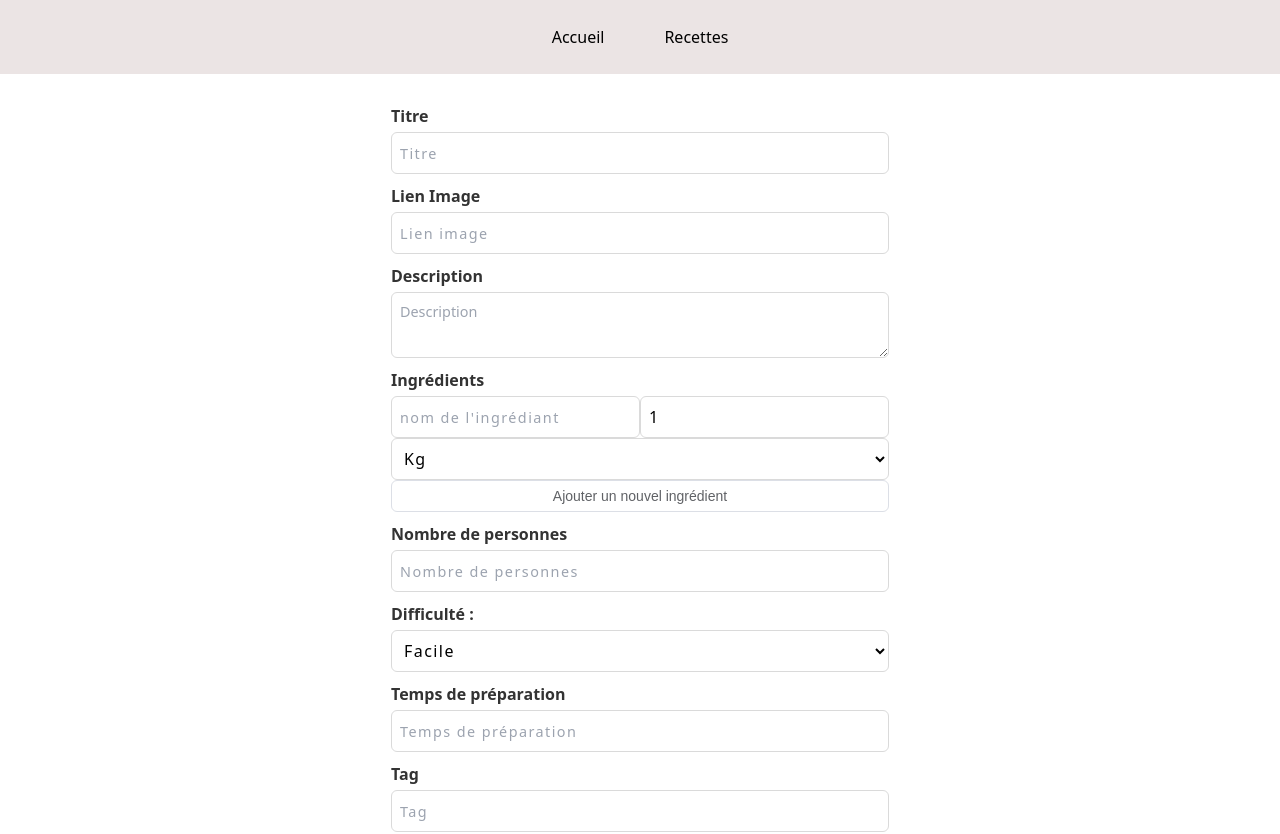
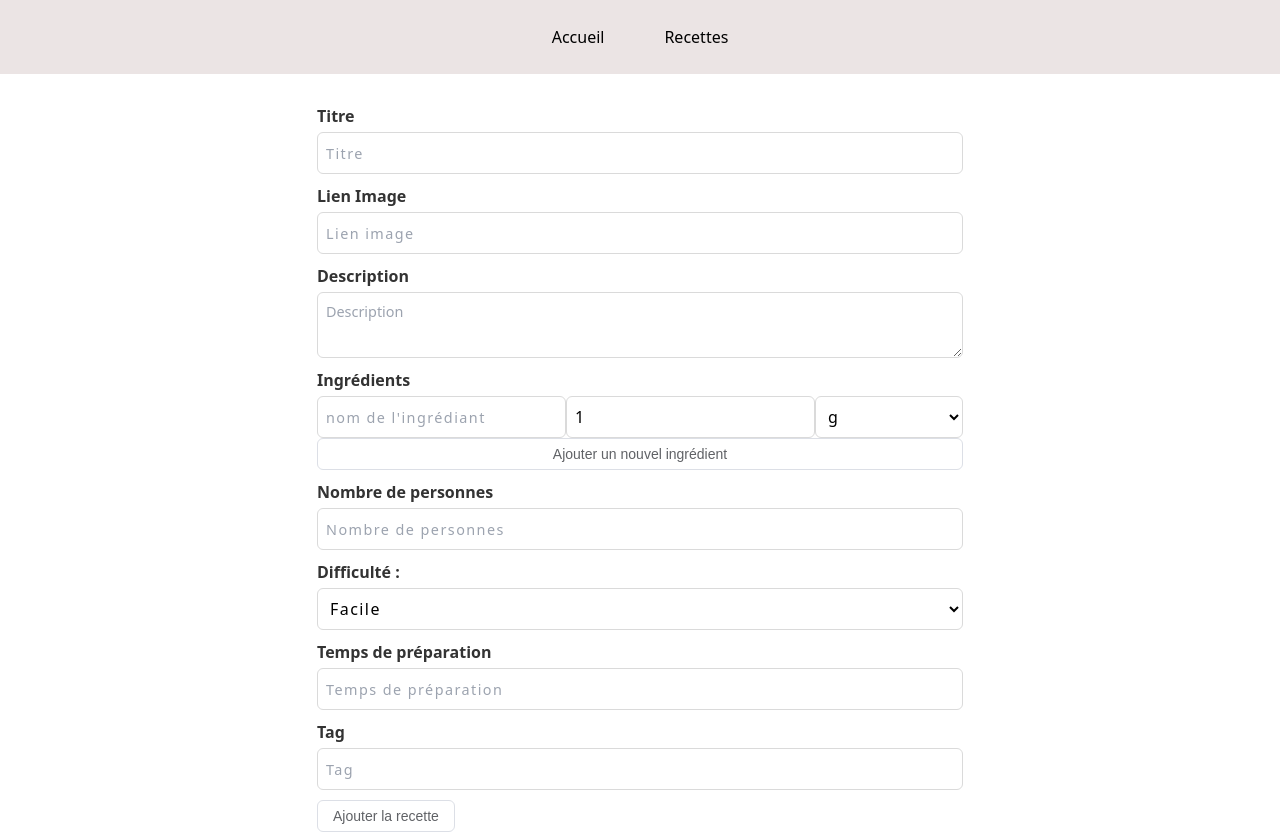
Before and after one commit to Dsaquel/recette-de-cuisine, a React (Vite) app: page /recipe in a window 1280 px wide. Shown: the top 834 px of the page. Built offline with nearby package versions, Linux system fonts and the light colour scheme.

Commit message:
finish form

```diff
--- a/src/components/FormRecipe/FormRecipe.tsx
+++ b/src/components/FormRecipe/FormRecipe.tsx
@@ -1,5 +1,5 @@
 import { useRecipes } from "@/contexts/Recipe";
-import { Difficulty, IRecipe, IIngredient, UnitMeasure  } from "@/types/recipe";
+import { Difficulty, IRecipe, IIngredient, UnitMeasure } from "@/types/recipe";
 import { useForm } from "react-hook-form";
 import { useState } from "react";
 import "./FormRecipe.scss";
@@ -15,7 +15,9 @@ const FormRecipe = () => {
     const [ingredients, setIngredients] = useState<IIngredient[]>([]);
     const [ingredientName, setIngredientName] = useState<string>("");
     const [ingredientQuantity, setIngredientQuantity] = useState<number>(1);
-    const [ingredientUnitMeasure, setIngredientUnitMeasure] = useState<IIngredient['unitMeasure']>('u')
+    const [ingredientUnitMeasure, setIngredientUnitMeasure] = useState<
+        IIngredient["unitMeasure"]
+    >(UnitMeasure.G);
 
     const onSubmit = (data: IRecipe) => {
         addRecipe({
@@ -34,14 +36,14 @@ const FormRecipe = () => {
     };
 
     const handleAddIngredient = () => {
-        if(!ingredientName.length) return
+        if (!ingredientName.length) return;
         setIngredients([
             ...ingredients,
             {
                 id: Date.now(),
                 name: ingredientName,
                 quantity: ingredientQuantity,
-                unitMeasure: 'u'
+                unitMeasure: ingredientUnitMeasure,
             },
         ]);
         setIngredientName("");
@@ -50,7 +52,14 @@ const FormRecipe = () => {
 
     const handleRemoveIngredient = (id: number) => {
         const updatedIngredients = [...ingredients];
-        updatedIngredients.splice(updatedIngredients.indexOf(updatedIngredients.find(ingredient => ingredient.id === id)as IIngredient) , 1);
+        updatedIngredients.splice(
+            updatedIngredients.indexOf(
+                updatedIngredients.find(
+                    (ingredient) => ingredient.id === id
+                ) as IIngredient
+            ),
+            1
+        );
         setIngredients(updatedIngredients);
     };
 
@@ -101,10 +110,13 @@ const FormRecipe = () => {
                         <div className="ingredient" key={ingredient.id}>
                             <input disabled value={ingredient.name} />
                             <input disabled value={ingredient.quantity} />
+                            <input disabled value={ingredient.unitMeasure} />
                             <button
                                 className="close"
                                 type="button"
-                                onClick={() => handleRemoveIngredient(ingredient.id)}>
+                                onClick={() =>
+                                    handleRemoveIngredient(ingredient.id)
+                                }>
                                 <span className="material-symbols-outlined">
                                     close
                                 </span>
@@ -112,7 +124,7 @@ const FormRecipe = () => {
                         </div>
                     ))}
 
-                    <div className="item_ingredient">
+                    <div className="ingredients">
                         <input
                             type="text"
                             placeholder="nom de l'ingrédiant"
@@ -149,34 +161,39 @@ const FormRecipe = () => {
                                 {errors.quantity.message}
                             </span>
                         )}
-                    </div>
-
-                    <select
-
-                        value={ingredientUnitMeasure}
+                        <select
+                            value={ingredientUnitMeasure}
                             {...register("unitMeasure", {
-                            required: "Ce champ est requis",
+                                required: "Ce champ est requis",
                             })}
                             onChange={(e) =>
                                 setIngredientUnitMeasure(e.target.value)
-                            }
-                        >
+                            }>
                             <option disabled>sélectionner</option>
-                            <option value={UnitMeasure.KG}>Kg</option>
-                            <option value={UnitMeasure.L}>l</option>
-                            <option value={UnitMeasure.G}>g</option>
-                            <option value={UnitMeasure.CL}>cL</option>
+                            <option value={UnitMeasure.KG}>
+                                {UnitMeasure.KG}
+                            </option>
+                            <option value={UnitMeasure.L}>
+                                {UnitMeasure.L}
+                            </option>
+                            <option value={UnitMeasure.G}>
+                                {UnitMeasure.G}
+                            </option>
+                            <option value={UnitMeasure.CL}>
+                                {UnitMeasure.CL}
+                            </option>
                         </select>
+                    </div>
 
-                        {errors.quantity && (
-                            <span className="error">
-                                {errors.quantity.message}
-                            </span>
-                        )}
-
-                    <button className="btn" type="button" onClick={handleAddIngredient}>
+                    <button
+                        className="btn"
+                        type="button"
+                        onClick={handleAddIngredient}>
                         Ajouter un nouvel ingrédient
                     </button>
+                    {errors.quantity && (
+                        <span className="error">{errors.quantity.message}</span>
+                    )}
                 </div>
                 <div>
                     <label htmlFor="person">Nombre de personnes</label>
@@ -230,7 +247,9 @@ const FormRecipe = () => {
                     <label htmlFor="tag">Tag</label>
                     <input placeholder="Tag" {...register("tag")} />
                 </div>
-                <button className="btn" type="submit">Ajouter la recette</button>
+                <button className="btn" type="submit">
+                    Ajouter la recette
+                </button>
 
                 <p>
                     {errors.title?.type === "required"
--- a/src/components/recipe/Recipe.scss
+++ b/src/components/recipe/Recipe.scss
@@ -6,7 +6,6 @@
   padding: 20px;
   transition: 0.3s;
   cursor: pointer;
-
 }
 
 .image-item:hover {
--- a/src/components/recipe/Recipe.tsx
+++ b/src/components/recipe/Recipe.tsx
@@ -19,7 +19,9 @@ const Recipe = ({ recipe, showAllContent = false }: Props) => {
     const personNumber = quantity; // Calcul du nombre de personnes
 
     return (
-        <div className="image-item">
+        <div
+            className="image-item"
+            style={{ transform: showAllContent ? "unset" : "0.3s" }}>
             <img src={recipe.img} alt="Image 1" />
             <div className="image-text">
                 <h3 className="card_title">{recipe.title}</h3>
@@ -44,7 +46,8 @@ const Recipe = ({ recipe, showAllContent = false }: Props) => {
                                 key={ingredient.id}>
                                 <p>{ingredient.name}</p>
                                 <span className="card__text">
-                                {ingredient.quantity * personNumber}
+                                    {ingredient.quantity * personNumber}{" "}
+                                    {ingredient.unitMeasure}
                                 </span>
                             </div>
                         ))}
@@ -52,6 +55,11 @@ const Recipe = ({ recipe, showAllContent = false }: Props) => {
                         <p className="card__text">{recipe.difficulty}</p>
                         <p className="card__text">
                             {recipe.preparationTime} min
+                        </p>
+                        <p
+                            className="card__text"
+                            style={{ textTransform: "capitalize" }}>
+                            {recipe.tag}
                         </p>
                     </div>
                 )}
--- a/src/contexts/Recipe.tsx
+++ b/src/contexts/Recipe.tsx
@@ -1,4 +1,4 @@
-import { Difficulty, IRecipe } from '@/types/recipe';
+import { Difficulty, IRecipe, UnitMeasure } from '@/types/recipe';
 import React, { ReactNode } from 'react'
 import { useContext } from 'react'
 import { useState } from 'react'
@@ -30,21 +30,26 @@ const RecipeProvider = ({ children }: Props) => {
             id: 1,
             name: 'Merguez',
             quantity: 3,
+            unitMeasure: UnitMeasure.KG
         },
         {
             id: 2,
             name: 'Boeuf',
-            quantity: 8
+            quantity: 8,
+            unitMeasure: UnitMeasure.KG
         },
         {
             id: 3,
             name: 'semoule de blé',
-            quantity: 94039
+            quantity: 94039,
+            unitMeasure: UnitMeasure.G
         },
         {
             id: 4,
             name: 'légumes',
-            quantity: 4
+            quantity: 4,
+            unitMeasure: UnitMeasure.G
+
         },
         ],
       person: 4,
--- a/src/pages/RecipeHome.tsx
+++ b/src/pages/RecipeHome.tsx
@@ -5,7 +5,6 @@ const RecipeHome = () => {
     return (
         <div className="page">
             <FormRecipe />
-            <RecipeList />
         </div>
     )
 }
--- a/src/types/recipe.ts
+++ b/src/types/recipe.ts
@@ -26,8 +26,8 @@ export enum Difficulty {
 
 export enum UnitMeasure {
   NONE,
-  CL,
-  L,
-  KG,
-  G
+  CL = "cl",
+  L = "l",
+  KG = "kg",
+  G = "g",
 }
```
